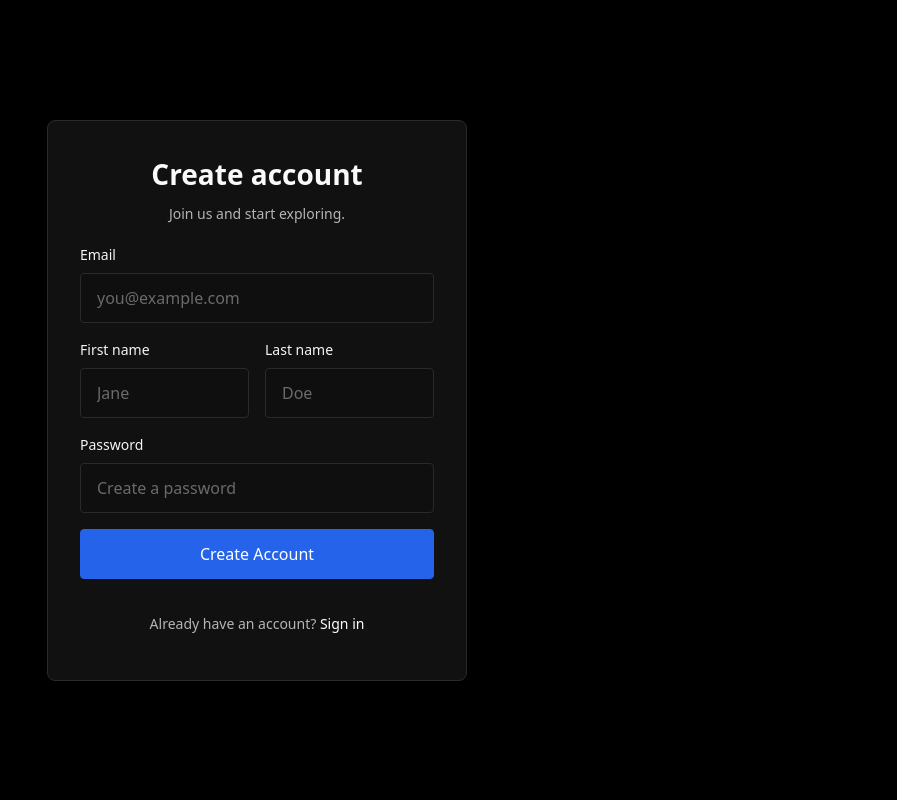
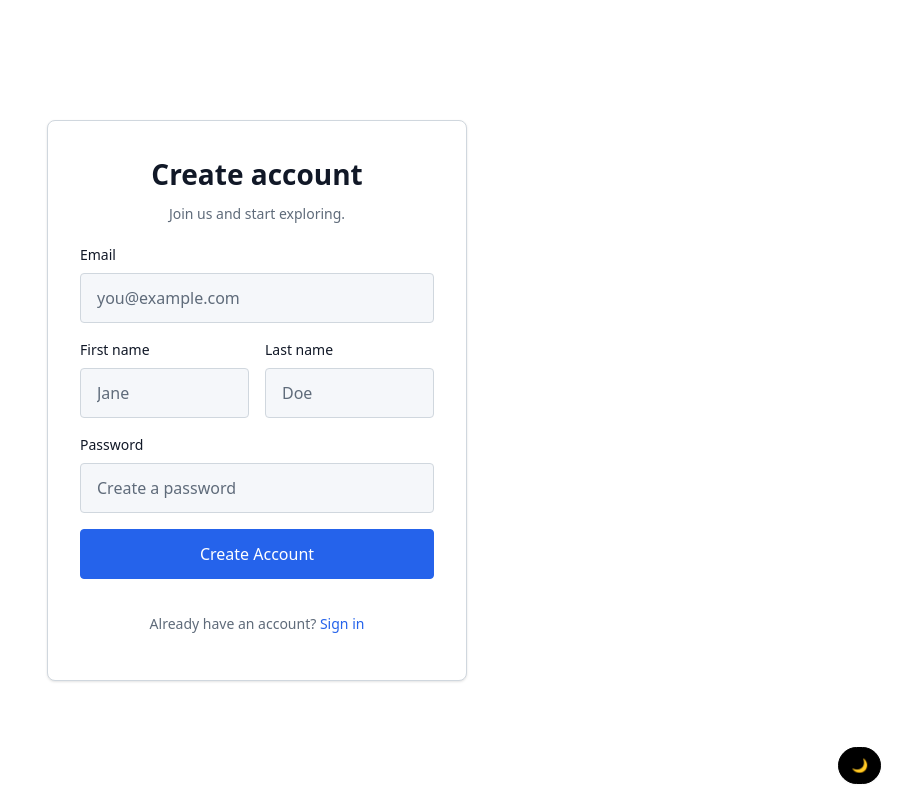
Before and after one commit to chandan9648/Luna-Your-Assistance, a React (Vite) app in the folder frontend/: page /register in a window 1280 px wide. Shown: the whole page, without its empty margins (383-1280 px from the left). Built offline with nearby package versions, Linux system fonts and the light colour scheme.

Commit message:
final commit

```diff
--- a/frontend/src/App.css
+++ b/frontend/src/App.css
@@ -12,7 +12,7 @@ body {
 body {
   margin: 0;
   font-family: var(--font-sans);
-  /* background: var(--color-bg); */
+  background: var(--color-bg);
   color: var(--color-text);
   -webkit-font-smoothing: antialiased;
   line-height: 1.5;
@@ -193,42 +193,67 @@ button {
 
 /* Force black background on auth pages */
 .auth-page-black {
-  background: #000 !important;
+  background: var(--color-bg);
   width: 100%;
 }
 
-/* Gray card styling specifically for auth pages on black bg */
+/* Auth pages respect current theme variables */
 .auth-page-black .auth-card {
-  background: #111;            /* dark gray card */
-  border-color: #2a2a2a;       /* subtle border */
-  color: #f5f5f5;              /* readable text */
+  background: var(--color-surface);
+  border-color: var(--color-border);
+  color: var(--color-text);
 }
 
 .auth-page-black .auth-header h1 {
-  color: #fafafa;
+  color: var(--color-text);
 }
 
 .auth-page-black .auth-sub,
 .auth-page-black .auth-alt {
-  color: #b5b5b5;
+  color: var(--color-text-muted);
 }
 
 .auth-page-black form.auth-form input {
-  background: #0f0f0f;         /* input gray */
-  border-color: #2a2a2a;
-  color: #ffffff;
+  background: var(--color-bg-alt);
+  border-color: var(--color-border);
+  color: var(--color-text);
 }
 
 .auth-page-black form.auth-form input::placeholder {
-  color: #6a6a6a;
+  color: var(--color-text-muted);
 }
 
 .auth-page-black form.auth-form input:focus {
-  background: #111;
-  border-color: #ffffff;
-  box-shadow: 0 0 0 3px rgba(255, 255, 255, 0.08);
+  background: var(--color-bg);
+  border-color: var(--color-primary);
+  box-shadow: var(--color-focus-ring);
 }
 
 .auth-page-black .auth-alt a {
-  color: #ffffff;
+  color: var(--color-primary);
 }
+
+/* Floating theme toggle button */
+.theme-toggle {
+  position: fixed;
+  right: 16px;
+  bottom: 16px;
+  z-index: 1001;
+  background: var(--color-surface);
+  color: var(--color-text);
+  border: 1px solid var(--color-border);
+  border-radius: 999px;
+  padding: 10px 12px;
+  cursor: pointer;
+  box-shadow: var(--shadow-xs);
+}
+.theme-toggle:hover {
+  filter: brightness(0.98);
+}
+
+/* Make the toggle very visible in light mode */
+:root[data-theme='light'] .theme-toggle {
+  background: #000;
+  color: #fff;
+  border-color: #000;
+}
--- a/frontend/src/components/chats/ChatLayout.css
+++ b/frontend/src/components/chats/ChatLayout.css
@@ -3,6 +3,7 @@
     display: flex;
     height: 100dvh;
     background: var(--color-bg);
+    color: var(--color-text);
     font-size: var(--text-base);
 }
 
@@ -34,19 +35,9 @@
     }
 }
 
-/* Minimal monochrome variant (applied when parent has .minimal) */
+/* Minimal variant now uses theme variables */
 .chat-layout.minimal {
-    --color-bg: #000;
-    --color-bg-alt: #0d0d0d;
-    --color-surface: #050505;
-    --color-border: #1e1e1e;
-    --color-text: #f5f5f5;
-    --color-text-muted: #7a7a7a;
-    --color-accent: #fff;
-}
-
-.chat-layout.minimal {
-    background: linear-gradient(180deg, #000 0%, #050505 60%, #050505 100%);
+    background: var(--color-bg);
     color: var(--color-text);
 }
 
@@ -55,71 +46,72 @@
 }
 
 .chat-layout.minimal .chat-mobile-bar {
-    background: #000;
-    border-color: #1e1e1e;
+    background: var(--color-bg);
+    border-color: var(--color-border);
 }
 
 .chat-layout.minimal .chat-icon-btn {
-    background: #0d0d0d;
-    border-color: #1f1f1f;
+    background: var(--color-bg-alt);
+    border-color: var(--color-border);
     color: var(--color-text);
 }
 
 .chat-layout.minimal .chat-icon-btn:hover {
-    background: #141414;
+    filter: brightness(0.98);
 }
 
 .chat-layout.minimal .chat-sidebar {
-    background: #000;
-    border-color: #1e1e1e;
+    background: var(--color-bg);
+    border-color: var(--color-border);
 }
 
 .chat-layout.minimal .sidebar-header {
-    border-color: #1e1e1e;
+    border-color: var(--color-border);
 }
 
 .chat-layout.minimal .small-btn {
-    background: #111;
-    border-color: #2a2a2a;
+    background: var(--color-bg-alt);
+    border-color: var(--color-border);
+    color: var(--color-text);
 }
 
 .chat-layout.minimal .small-btn:hover {
-    background: #181818;
+    filter: brightness(0.98);
 }
 
 .chat-layout.minimal .chat-list-item {
-    background: #0d0d0d;
-    border-color: #1a1a1a;
+    background: var(--color-bg-alt);
+    border-color: var(--color-border);
+    color: var(--color-text);
 }
 
 .chat-layout.minimal .chat-list-item:hover {
-    background: #141414;
+    filter: brightness(0.98);
 }
 
 .chat-layout.minimal .chat-list-item.active {
-    border-color: #fff;
-    box-shadow: 0 0 0 1px #fff;
+    border-color: var(--color-primary);
+    box-shadow: 0 0 0 1px var(--color-primary);
 }
 
 .chat-layout.minimal .msg-bubble {
-    background: #0d0d0d;
-    border-color: #1e1e1e;
+    background: var(--color-bg-alt);
+    border-color: var(--color-border);
     color: var(--color-text);
 }
 
 .chat-layout.minimal .msg-user .msg-bubble {
-    background: #111;
-    border-color: #2a2a2a;
-    color: #f8f8f8;
+    background: var(--color-surface);
+    border-color: var(--color-border);
 }
 
 .chat-layout.minimal .msg-role {
-    color: #5a5a5a;
+    color: var(--color-text-muted);
 }
 
 .chat-layout.minimal .msg-error .msg-bubble {
-    border-color: #ff4d4d;
-    color: #ff4d4d;
+    border-color: var(--color-danger);
+    color: var(--color-danger);
 }
 
 /* Welcome (empty state) */
@@ -170,14 +162,14 @@
 }
 
 .chat-layout.minimal .messages::-webkit-scrollbar-track {
-    background: #000;
+    background: var(--color-bg);
 }
 
 .chat-layout.minimal .messages::-webkit-scrollbar-thumb {
-    background: #1e1e1e;
+    background: var(--color-border);
     border-radius: 6px;
 }
 
 .chat-layout.minimal .messages::-webkit-scrollbar-thumb:hover {
-    background: #2a2a2a;
+    filter: brightness(0.95);
 }
--- a/frontend/src/main.jsx
+++ b/frontend/src/main.jsx
@@ -6,11 +6,13 @@ import { Provider } from 'react-redux'
 import store from './store/store.js'
 import { ToastContainer } from 'react-toastify'
 import 'react-toastify/dist/ReactToastify.css'
+import ThemeToggle from './components/ThemeToggle.jsx'
 
 createRoot(document.getElementById('root')).render(
   <StrictMode>
     <Provider store={store}>
   <App />
+  <ThemeToggle />
   <ToastContainer position="top-right" autoClose={2000} hideProgressBar={false} newestOnTop={false} closeOnClick pauseOnFocusLoss draggable pauseOnHover theme="dark" />
     </Provider>
   </StrictMode>
--- a/frontend/src/styles/theme.css
+++ b/frontend/src/styles/theme.css
@@ -42,9 +42,40 @@
   --transition-fast: 120ms cubic-bezier(0.4, 0, 0.2, 1);
 }
 
-/* Dark Theme (system preference) */
+/* Explicit light/dark via data-theme */
+:root[data-theme='light'] {
+  --color-bg: #ffffff;
+  --color-bg-alt: #f5f7fa;
+  --color-surface: #ffffff;
+  --color-border: #d0d7de;
+  --color-text: #111827;
+  --color-text-muted: #5f6b7a;
+  --color-primary: #2563eb;
+  --color-primary-hover: #1d4ed8;
+  --color-danger: #dc2626;
+  --color-focus-ring: 0 0 0 3px rgba(37, 99, 235, 0.4);
+  --shadow-xs: 0 1px 2px rgba(0, 0, 0, 0.04);
+  --shadow-sm: 0 1px 3px rgba(0, 0, 0, 0.08), 0 1px 2px rgba(0, 0, 0, 0.04);
+}
+
+:root[data-theme='dark'] {
+  --color-bg: #0f172a;
+  --color-bg-alt: #1e293b;
+  --color-surface: #1e293b;
+  --color-border: #334155;
+  --color-text: #f1f5f9;
+  --color-text-muted: #94a3b8;
+  --color-primary: #3b82f6;
+  --color-primary-hover: #2563eb;
+  --color-danger: #f87171;
+  --color-focus-ring: 0 0 0 3px rgba(59, 130, 246, 0.45);
+  --shadow-xs: 0 1px 2px rgba(0, 0, 0, 0.6);
+  --shadow-sm: 0 1px 3px rgba(0, 0, 0, 0.7), 0 1px 2px rgba(0, 0, 0, 0.5);
+}
+
+/* Fallback to system preference only when no explicit data-theme */
 @media (prefers-color-scheme: dark) {
-  :root {
+  :root:not([data-theme]) {
     --color-bg: #0f172a;
     --color-bg-alt: #1e293b;
     --color-surface: #1e293b;
```
